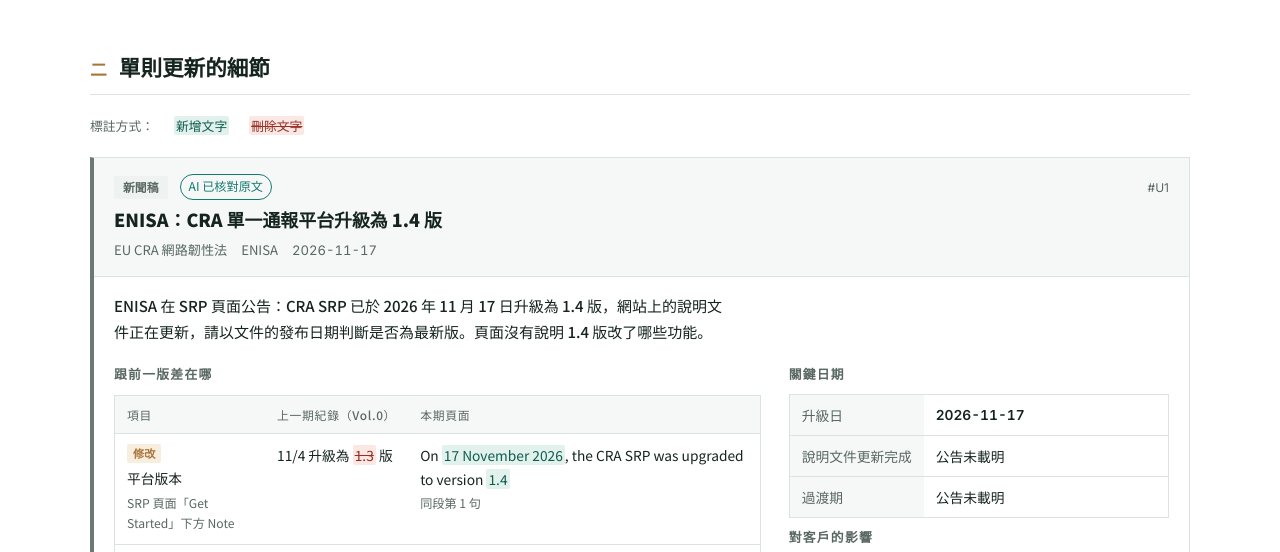
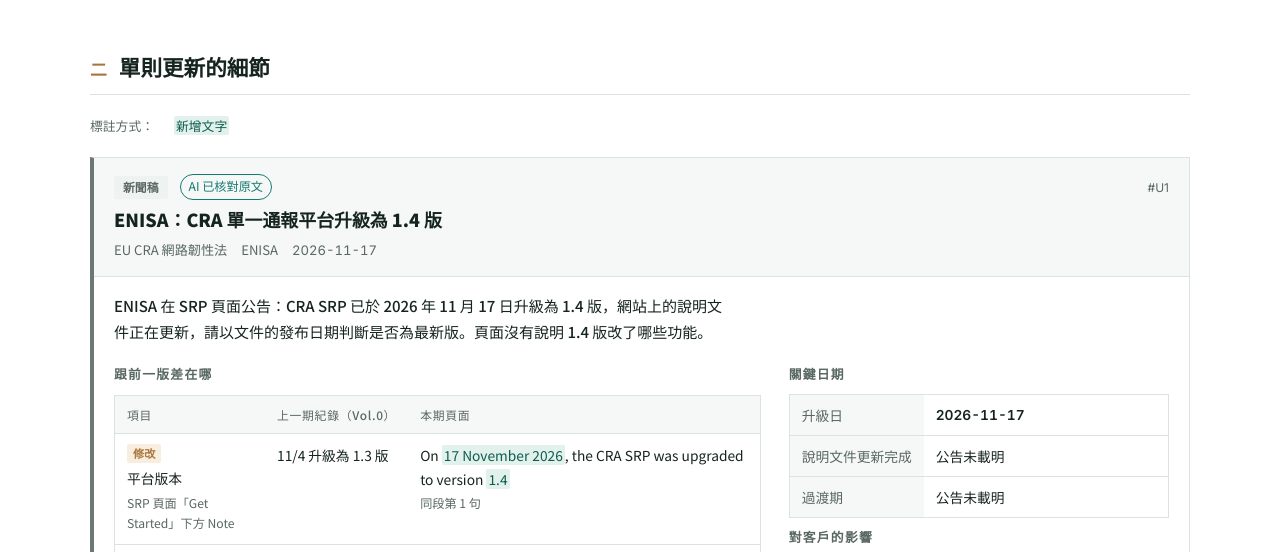
Before and after one commit to RiskMancer/reg-weekly, a plain HTML site: page vol1/index.html in a window 1280 px wide. Shown: the part 1081-1633 px from the top of the page. Drawn offline with Linux system fonts and the light colour scheme.

Commit message:
Vol.1 對照表拿掉 1.3 的刪除線

```diff
--- a/vol1/index.html
+++ b/vol1/index.html
@@ -348,7 +348,6 @@ footer.foot .in{padding-block:16px 28px;display:flex;flex-wrap:wrap;justify-cont
   <div class="legend">
     <span>標註方式：</span>
     <span><ins>新增文字</ins></span>
-    <span><del>刪除文字</del></span>
   </div>
 
   <div class="cards">
@@ -369,7 +368,7 @@ footer.foot .in{padding-block:16px 28px;display:flex;flex-wrap:wrap;justify-cont
             <thead><tr><th>項目</th><th>上一期紀錄（Vol.0）</th><th>本期頁面</th></tr></thead>
             <tbody>
               <tr><td><span class="op op-mod">修改</span><br>平台版本<span class="loc">SRP 頁面「Get Started」下方 Note</span></td>
-                <td>11/4 升級為 <del>1.3</del> 版</td>
+                <td>11/4 升級為 1.3 版</td>
                 <td>On <ins>17 November 2026</ins>, the CRA SRP was upgraded to version <ins>1.4</ins><span class="loc">同段第 1 句</span></td></tr>
               <tr><td><span class="op op-add">新增</span><br>說明文件狀態<span class="loc">同一則 Note</span></td>
                 <td><span class="empty-side">—</span></td>
```
